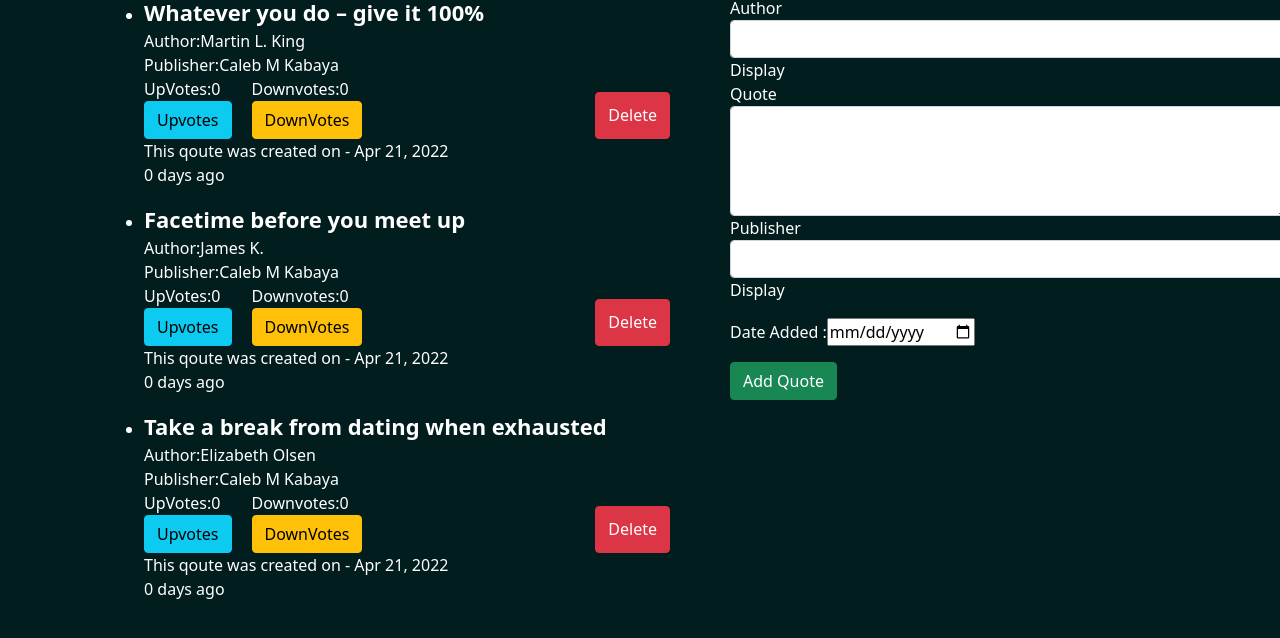
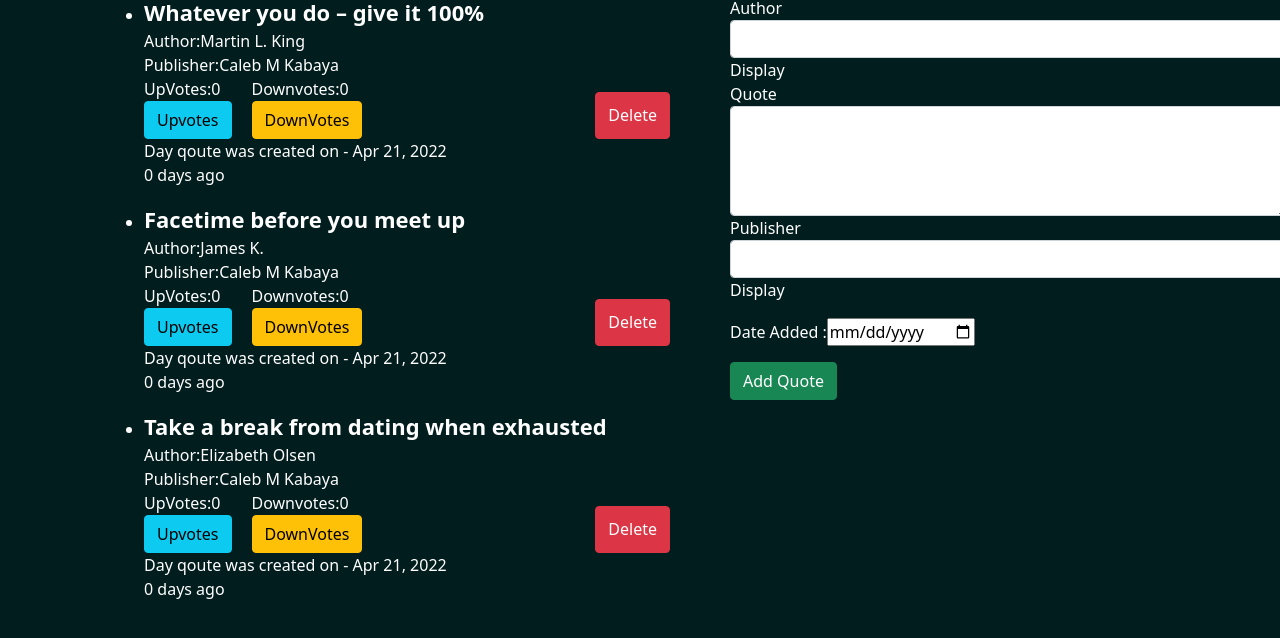
Before and after one commit to munga114/deepquotes, an Angular app: page / in a window 1280 px wide. Shown: the part 218-856 px from the top of the page. Built offline with nearby package versions, Linux system fonts and the light colour scheme.

Commit message:
add p tag block tag element content

```diff
--- a/src/app/quotes/quotes.component.html
+++ b/src/app/quotes/quotes.component.html
@@ -34,7 +34,7 @@
                             <button type="button" class="btn btn-danger text-white" (click)=' deleteQuote(i)'>Delete</button>
 
                         </div>
-                        <p>This qoute was created on - {{quote.completeDate|date}} <br> {{quote.completeDate|dateCount}} days ago</p>
+                        <p>Day qoute was created on - {{quote.completeDate|date}} <br> {{quote.completeDate|dateCount}} days ago</p>
 
                     </li>
                 </div>
```
